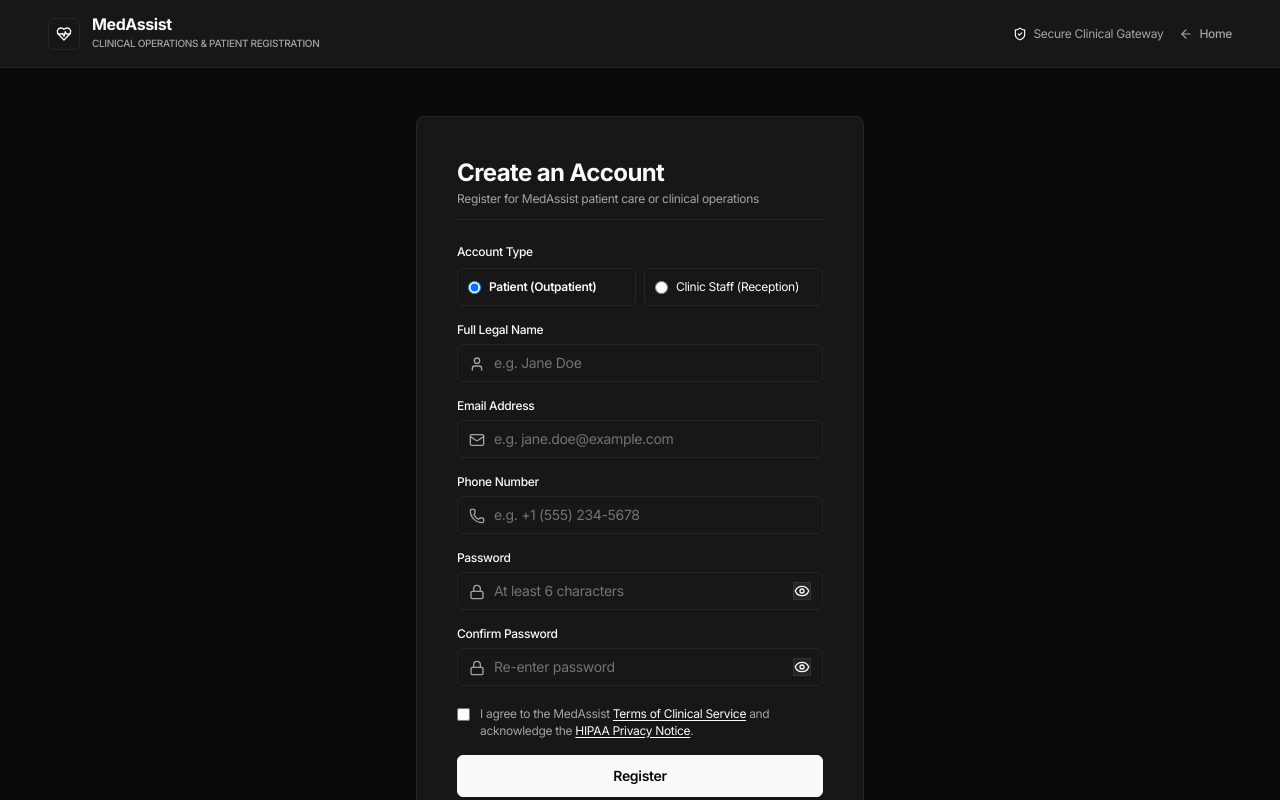
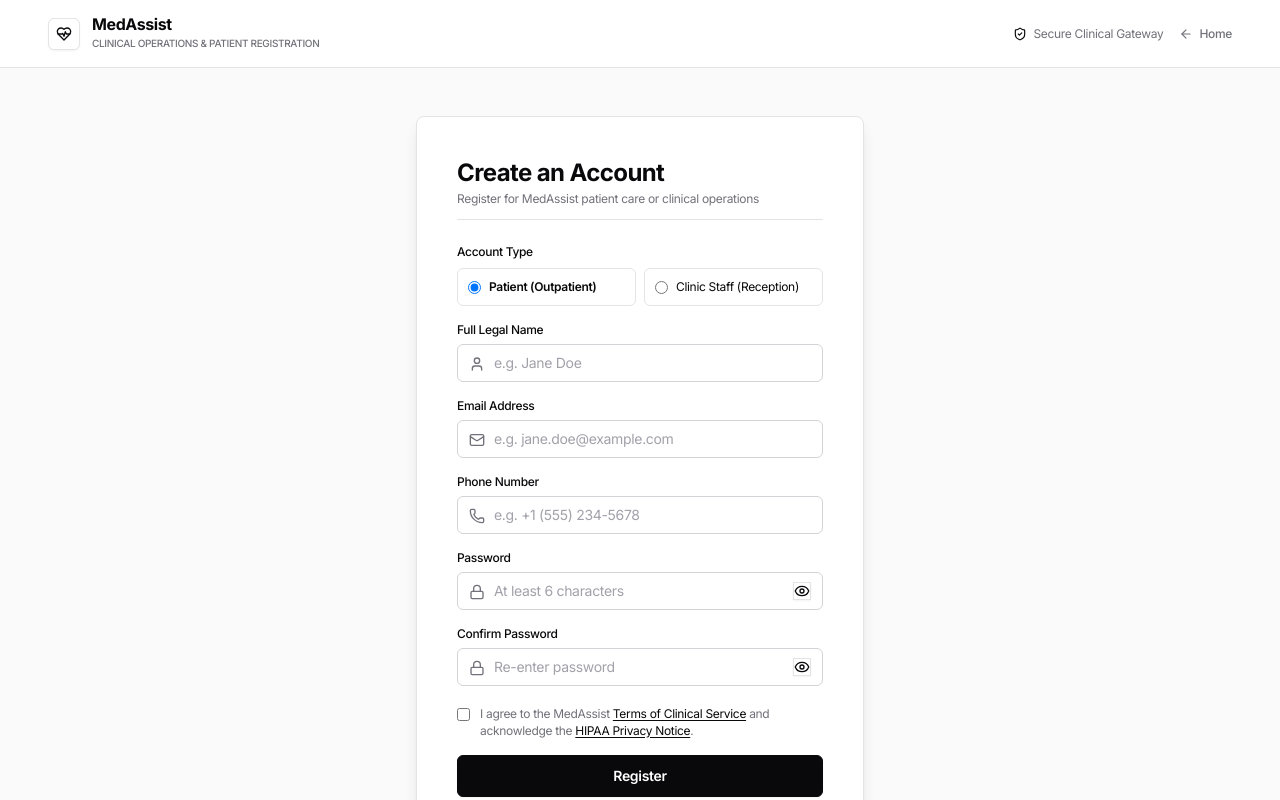
Before and after one commit to dwarakalokeshsadhu-bit/mediAssit, a React (Vite) app in the folder client/: page /register in a window 1280 px wide. Shown: the top 800 px of the page. Built offline with nearby package versions, Linux system fonts and the light colour scheme; no server answers; the HTML template or start-up script is replaced by a standard one.

Commit message:
feat: invert application theme from dark mode to clean high-contrast light mode

```diff
--- a/client/src/components/StatusBadge.jsx
+++ b/client/src/components/StatusBadge.jsx
@@ -4,89 +4,89 @@ const STATUS_CONFIGS = {
   // Appointment statuses
   scheduled: {
     label: 'Scheduled',
-    bg: 'bg-[#171717] text-[#a3a3a3] border-[#262626]',
-    dot: 'bg-[#a3a3a3]',
+    bg: 'bg-slate-100 text-slate-700 border-slate-200',
+    dot: 'bg-slate-400',
   },
   checked_in: {
     label: 'Checked In',
-    bg: 'bg-[#212121] text-[#fafafa] border-[#333333]',
-    dot: 'bg-[#fafafa]',
+    bg: 'bg-blue-50 text-blue-700 border-blue-200',
+    dot: 'bg-blue-500',
   },
   in_consultation: {
     label: 'In Consultation',
-    bg: 'bg-[#212121] text-[#fafafa] border-[#333333]',
-    dot: 'bg-[#e5e5e5] animate-pulse',
+    bg: 'bg-indigo-50 text-indigo-700 border-indigo-200',
+    dot: 'bg-indigo-500 animate-pulse',
   },
   completed: {
     label: 'Completed',
-    bg: 'bg-[#171717] text-[#737373] border-[#262626]',
-    dot: 'bg-[#525252]',
+    bg: 'bg-emerald-50 text-emerald-700 border-emerald-200',
+    dot: 'bg-emerald-500',
   },
   cancelled: {
     label: 'Cancelled',
-    bg: 'bg-[#1f1616] text-[#d4d4d4] border-[#382626]',
-    dot: 'bg-[#737373]',
+    bg: 'bg-neutral-100 text-neutral-500 border-neutral-200',
+    dot: 'bg-neutral-400',
   },
   no_show: {
     label: 'No Show',
-    bg: 'bg-[#171717] text-[#737373] border-[#262626]',
-    dot: 'bg-[#525252]',
+    bg: 'bg-rose-50 text-rose-700 border-rose-200',
+    dot: 'bg-rose-500',
   },
 
   // Lab order statuses
   ordered: {
     label: 'Order Placed',
-    bg: 'bg-[#171717] text-[#a3a3a3] border-[#262626]',
-    dot: 'bg-[#a3a3a3]',
+    bg: 'bg-amber-50 text-amber-800 border-amber-200',
+    dot: 'bg-amber-500',
   },
   sample_collected: {
     label: 'Sample Collected',
-    bg: 'bg-[#212121] text-[#fafafa] border-[#333333]',
-    dot: 'bg-[#fafafa]',
+    bg: 'bg-sky-50 text-sky-700 border-sky-200',
+    dot: 'bg-sky-500',
   },
   processing: {
     label: 'Processing',
-    bg: 'bg-[#212121] text-[#fafafa] border-[#333333]',
-    dot: 'bg-[#e5e5e5] animate-pulse',
+    bg: 'bg-purple-50 text-purple-700 border-purple-200',
+    dot: 'bg-purple-500 animate-pulse',
   },
   verified: {
     label: 'Verified & Released',
-    bg: 'bg-[#212121] text-[#fafafa] border-[#333333]',
-    dot: 'bg-[#e5e5e5]',
+    bg: 'bg-emerald-50 text-emerald-800 border-emerald-200',
+    dot: 'bg-emerald-500',
   },
 
   // Invoice / Payment statuses
   pending: {
     label: 'Payment Pending',
-    bg: 'bg-[#171717] text-[#a3a3a3] border-[#262626]',
-    dot: 'bg-[#a3a3a3]',
+    bg: 'bg-amber-50 text-amber-800 border-amber-200',
+    dot: 'bg-amber-500',
   },
   partially_paid: {
     label: 'Partial',
-    bg: 'bg-[#171717] text-[#a3a3a3] border-[#262626]',
-    dot: 'bg-[#a3a3a3]',
+    bg: 'bg-orange-50 text-orange-800 border-orange-200',
+    dot: 'bg-orange-500',
   },
   paid: {
     label: 'Settled / Paid',
-    bg: 'bg-[#212121] text-[#fafafa] border-[#333333]',
-    dot: 'bg-[#e5e5e5]',
+    bg: 'bg-emerald-50 text-emerald-800 border-emerald-200',
+    dot: 'bg-emerald-600',
   },
 
   // Lab flags
   normal: {
     label: 'Normal',
-    bg: 'bg-[#171717] text-[#a3a3a3] border-[#262626]',
-    dot: 'bg-[#a3a3a3]',
+    bg: 'bg-emerald-50 text-emerald-700 border-emerald-200',
+    dot: 'bg-emerald-500',
   },
   abnormal: {
     label: 'Abnormal Flag',
-    bg: 'bg-[#262626] text-[#fafafa] border-[#404040]',
-    dot: 'bg-[#fafafa] animate-pulse',
+    bg: 'bg-amber-50 text-amber-800 border-amber-300',
+    dot: 'bg-amber-500 animate-pulse',
   },
   critical: {
     label: 'Critical Alert',
-    bg: 'bg-[#2a1c1c] text-[#fafafa] border-[#4a2e2e]',
-    dot: 'bg-[#fafafa] animate-ping',
+    bg: 'bg-rose-50 text-rose-700 border-rose-300 font-semibold',
+    dot: 'bg-rose-600 animate-ping',
   },
 };
 
@@ -94,8 +94,8 @@ export const StatusBadge = ({ status, className = '' }) => {
   const normalizedStatus = status?.toLowerCase() || 'pending';
   const config = STATUS_CONFIGS[normalizedStatus] || {
     label: status || 'Unknown',
-    bg: 'bg-[#171717] text-[#a3a3a3] border-[#262626]',
-    dot: 'bg-[#737373]',
+    bg: 'bg-slate-100 text-slate-700 border-slate-200',
+    dot: 'bg-slate-400',
   };
 
   return (
--- a/client/src/index.css
+++ b/client/src/index.css
@@ -4,28 +4,29 @@
 
 @layer base {
   :root {
-    --theme-base: #0a0a0a;
-    --theme-surface: #171717;
-    --theme-surface-hover: #212121;
-    --theme-border: #262626;
-    --theme-text: #fafafa;
-    --theme-text-muted: #a3a3a3;
-    --theme-chart-stroke: #d4d4d4;
-    --theme-chart-dot: #e5e5e5;
-    --theme-chart-bar: #525252;
-    --theme-interactive: #262626;
-    --theme-interactive-hover: #333333;
+    --theme-base: #fafafa;
+    --theme-surface: #ffffff;
+    --theme-surface-hover: #f4f4f5;
+    --theme-border: #e4e4e7;
+    --theme-border-subtle: #f4f4f5;
+    --theme-text: #09090b;
+    --theme-text-muted: #71717a;
+    --theme-chart-stroke: #71717a;
+    --theme-chart-dot: #09090b;
+    --theme-chart-bar: #d4d4d8;
+    --theme-interactive: #ffffff;
+    --theme-interactive-hover: #f4f4f5;
   }
 
   body {
     font-family: 'Inter', 'Plus Jakarta Sans', system-ui, -apple-system, sans-serif;
-    color: #fafafa !important;
-    background-color: #0a0a0a !important;
+    color: #09090b !important;
+    background-color: #fafafa !important;
     letter-spacing: -0.02em;
   }
 
   h1, h2, h3, h4, h5, h6 {
-    color: #fafafa !important;
+    color: #09090b !important;
     font-family: 'Inter', 'Plus Jakarta Sans', sans-serif !important;
     letter-spacing: -0.03em;
     font-weight: 700;
@@ -39,29 +40,29 @@
     outline: none;
   }
 
-  /* Prevent browser from tinting inputs with light blue or yellow autofill */
+  /* Prevent browser from tinting inputs with dark or mismatched autofill */
   input:-webkit-autofill,
   input:-webkit-autofill:hover,
   input:-webkit-autofill:focus,
   input:-webkit-autofill:active {
-    -webkit-box-shadow: 0 0 0 50px #171717 inset !important;
-    -webkit-text-fill-color: #fafafa !important;
-    caret-color: #fafafa !important;
+    -webkit-box-shadow: 0 0 0 50px #ffffff inset !important;
+    -webkit-text-fill-color: #09090b !important;
+    caret-color: #09090b !important;
   }
 }
 
 /* ==========================================================================
-   GLOBAL DESIGN SYSTEM: LOW-SATURATION GRAYSCALE DARK THEME
-   Applies across all existing components & pages without individual edits.
+   GLOBAL DESIGN SYSTEM: HIGH-CONTRAST CLEAN LIGHT THEME
+   Applies across all existing components & pages automatically.
    ========================================================================== */
 
-/* 1. Base App Container & Body */
+/* 1. Base App Container & Body (#fafafa / #ffffff) */
 #root, main, .min-h-screen, .app-container {
-  background-color: #0a0a0a !important;
-  color: #fafafa !important;
+  background-color: #fafafa !important;
+  color: #09090b !important;
 }
 
-/* 2. Surfaces & Cards (#171717) */
+/* 2. Surfaces & Cards (#ffffff with subtle #e4e4e7 border) */
 .bg-white,
 .bg-slate-50,
 .bg-slate-100,
@@ -77,21 +78,21 @@ header,
 aside,
 nav[class*="bg-"],
 [class*="rounded-"][class*="border"] {
-  background-color: #171717 !important;
-  color: #fafafa !important;
-  border-color: #262626 !important;
+  background-color: #ffffff !important;
+  color: #09090b !important;
+  border-color: #e4e4e7 !important;
 }
 
 /* Clean background override for outer viewports */
 main, .main-viewport {
-  background-color: #0a0a0a !important;
+  background-color: #fafafa !important;
 }
 
-/* 3. Borders & Dividers (#262626 subtle 1px) */
+/* 3. Borders & Dividers (#e4e4e7 subtle 1px) */
 *,
 *:before,
 *:after {
-  border-color: #262626;
+  border-color: #e4e4e7;
 }
 
 .border,
@@ -108,16 +109,14 @@ main, .main-viewport {
 .divide-zinc-800 > *,
 .divide-y > *,
 .divide-x > * {
-  border-color: #262626 !important;
+  border-color: #e4e4e7 !important;
 }
 
-/* 4. Typography: Primary (#fafafa) & Secondary/Muted (#a3a3a3) */
+/* 4. Typography: Primary (#09090b) & Secondary/Muted (#71717a) */
 .text-black,
 .text-slate-900,
-.text-zinc-900,
-.text-white,
-.text-pureWhite {
-  color: #fafafa !important;
+.text-zinc-900 {
+  color: #09090b !important;
 }
 
 .text-slate-700,
@@ -128,151 +127,151 @@ main, .main-viewport {
 .text-zinc-400,
 .text-zinc-300,
 .text-muted,
-p:not(.text-primary) {
-  color: #a3a3a3 !important;
+p:not(.text-primary):not([class*="text-white"]):not([class*="text-emerald"]):not([class*="text-blue"]):not([class*="text-amber"]):not([class*="text-rose"]) {
+  color: #71717a !important;
 }
 
 /* 5. Inputs, Selects, Textareas */
 input:not([type="checkbox"]):not([type="radio"]),
 select,
 textarea {
-  background-color: #171717 !important;
-  color: #fafafa !important;
-  border: 1px solid #262626 !important;
+  background-color: #ffffff !important;
+  color: #09090b !important;
+  border: 1px solid #d4d4d8 !important;
   border-radius: 0.375rem !important;
 }
 
 input:focus,
 select:focus,
 textarea:focus {
-  border-color: #525252 !important;
-  box-shadow: 0 0 0 1px #525252 !important;
+  border-color: #09090b !important;
+  box-shadow: 0 0 0 1px #09090b !important;
 }
 
 input::placeholder,
 textarea::placeholder {
-  color: #737373 !important;
+  color: #a1a1aa !important;
 }
 
 /* 6. Tables */
 table {
-  color: #fafafa !important;
-  border-color: #262626 !important;
+  color: #09090b !important;
+  border-color: #e4e4e7 !important;
 }
 
 thead, thead tr, th {
-  background-color: #121212 !important;
-  color: #a3a3a3 !important;
-  border-color: #262626 !important;
+  background-color: #f4f4f5 !important;
+  color: #52525b !important;
+  border-color: #e4e4e7 !important;
 }
 
 tbody tr {
-  border-color: #262626 !important;
-  background-color: #171717 !important;
+  border-color: #e4e4e7 !important;
+  background-color: #ffffff !important;
 }
 
 tbody tr:hover {
-  background-color: #212121 !important;
+  background-color: #fafafa !important;
 }
 
 /* 7. Interactive Elements (+/- buttons, icon buttons) */
-/* Dark circular buttons with #262626 background, white icon, subtle hover */
 button[class*="rounded-full"],
 .btn-circle,
 .interactive-ctrl {
-  background-color: #262626 !important;
-  color: #fafafa !important;
-  border: 1px solid #262626 !important;
+  background-color: #ffffff !important;
+  color: #09090b !important;
+  border: 1px solid #e4e4e7 !important;
+  box-shadow: 0 1px 2px 0 rgba(0, 0, 0, 0.05);
   transition: all 0.2s cubic-bezier(0.16, 1, 0.3, 1);
 }
 
 button[class*="rounded-full"]:hover,
 .btn-circle:hover,
 .interactive-ctrl:hover {
-  background-color: #333333 !important;
-  border-color: #404040 !important;
-  color: #ffffff !important;
+  background-color: #f4f4f5 !important;
+  border-color: #d4d4d8 !important;
+  color: #000000 !important;
 }
 
-/* Primary Action Buttons: Muted Grayscale */
+/* Primary Action Buttons */
 .btn-primary,
 button[type="submit"] {
-  background-color: #fafafa !important;
-  color: #0a0a0a !important;
+  background-color: #09090b !important;
+  color: #ffffff !important;
   font-weight: 600;
-  border: 1px solid #fafafa !important;
+  border: 1px solid #09090b !important;
+  box-shadow: 0 1px 2px 0 rgba(0, 0, 0, 0.05);
   transition: all 0.2s ease;
 }
 
 .btn-primary:hover,
 button[type="submit"]:hover {
-  background-color: #e5e5e5 !important;
-  color: #0a0a0a !important;
+  background-color: #27272a !important;
+  color: #ffffff !important;
 }
 
 /* Secondary Buttons */
-button:not([type="submit"]):not([class*="rounded-full"]):not([class*="bg-transparent"]) {
-  background-color: #262626;
-  color: #fafafa;
-  border: 1px solid #333333;
+button:not([type="submit"]):not([class*="rounded-full"]):not([class*="bg-transparent"]):not([class*="bg-emerald"]):not([class*="bg-blue"]):not([class*="bg-amber"]):not([class*="bg-rose"]):not([class*="bg-purple"]):not([class*="bg-sky"]):not([class*="bg-black"]) {
+  background-color: #ffffff;
+  color: #09090b;
+  border: 1px solid #e4e4e7;
+  box-shadow: 0 1px 2px 0 rgba(0, 0, 0, 0.05);
 }
 
-button:not([type="submit"]):not([class*="rounded-full"]):not([class*="bg-transparent"]):hover {
-  background-color: #333333;
+button:not([type="submit"]):not([class*="rounded-full"]):not([class*="bg-transparent"]):not([class*="bg-emerald"]):not([class*="bg-blue"]):not([class*="bg-amber"]):not([class*="bg-rose"]):not([class*="bg-purple"]):not([class*="bg-sky"]):not([class*="bg-black"]):hover {
+  background-color: #f4f4f5;
 }
 
 /* 8. Chart & Data Visualization Styling */
-/* Chart/line strokes #d4d4d4 with data-point dots at #e5e5e5 */
 svg path[class*="stroke-"],
 svg line[class*="stroke-"],
 .recharts-line path,
 .chart-line {
-  stroke: #d4d4d4 !important;
+  stroke: #71717a !important;
 }
 
 svg circle[class*="fill-"],
 .recharts-line-dot,
 .chart-dot {
-  fill: #e5e5e5 !important;
-  stroke: #171717 !important;
+  fill: #09090b !important;
+  stroke: #ffffff !important;
 }
 
-/* Bar chart fills: #525252 (muted gray, no bright accent color) */
 svg rect[class*="fill-"],
 .recharts-bar-rectangle path,
 .recharts-bar-rectangle rect,
 .chart-bar {
-  fill: #525252 !important;
+  fill: #d4d4d8 !important;
 }
 
-/* 9. Minimalist Grayscale Badges */
-span[class*="rounded"][class*="text-xs"],
-.badge,
-.status-badge {
-  background-color: #212121 !important;
-  color: #fafafa !important;
-  border: 1px solid #262626 !important;
+/* 9. Minimalist Light Badges */
+span[class*="rounded"][class*="text-xs"]:not([class*="bg-emerald"]):not([class*="bg-blue"]):not([class*="bg-amber"]):not([class*="bg-rose"]):not([class*="bg-purple"]):not([class*="bg-teal"]),
+.badge:not([class*="bg-emerald"]):not([class*="bg-blue"]):not([class*="bg-amber"]):not([class*="bg-rose"]):not([class*="bg-purple"]) {
+  background-color: #f4f4f5 !important;
+  color: #09090b !important;
+  border: 1px solid #e4e4e7 !important;
 }
 
-/* 10. Custom Minimalist Grayscale Scrollbar */
+/* 10. Minimalist Light Scrollbar */
 ::-webkit-scrollbar {
   width: 6px;
   height: 6px;
 }
 ::-webkit-scrollbar-track {
-  background: #0a0a0a;
+  background: #fafafa;
 }
 ::-webkit-scrollbar-thumb {
-  background: #262626;
+  background: #d4d4d8;
   border-radius: 9999px;
 }
 ::-webkit-scrollbar-thumb:hover {
-  background: #404040;
+  background: #a1a1aa;
 }
 
 /* 11. Modal Backdrop */
 .modal-backdrop,
-div[class*="fixed inset-0"][class*="bg-black"] {
-  background-color: rgba(10, 10, 10, 0.85) !important;
-  backdrop-filter: blur(8px);
+div[class*="fixed inset-0"][class*="bg-black"],
+div[class*="fixed inset-0"][class*="bg-[#0a0a0a]"] {
+  background-color: rgba(0, 0, 0, 0.4) !important;
+  backdrop-filter: blur(4px);
 }
--- a/client/src/pages/auth/Login.jsx
+++ b/client/src/pages/auth/Login.jsx
@@ -224,7 +224,7 @@ export const Login = () => {
             <button
               type="submit"
               disabled={loading}
-              className="w-full py-2.5 px-4 rounded-md bg-theme-text text-theme-base font-semibold text-sm hover:bg-[#e5e5e5] transition-colors disabled:opacity-50 shadow-sm mt-2"
+              className="w-full py-2.5 px-4 rounded-md bg-neutral-900 text-white font-semibold text-sm hover:bg-neutral-800 transition-colors disabled:opacity-50 shadow-xs mt-2"
             >
               {loading ? 'Verifying Credentials...' : 'Log In'}
             </button>
--- a/client/src/pages/auth/Register.jsx
+++ b/client/src/pages/auth/Register.jsx
@@ -334,7 +334,7 @@ export const Register = () => {
             <button
               type="submit"
               disabled={loading}
-              className="w-full py-2.5 px-4 rounded-md bg-theme-text text-theme-base font-semibold text-sm hover:bg-[#e5e5e5] transition-colors disabled:opacity-50 shadow-sm mt-3"
+              className="w-full py-2.5 px-4 rounded-md bg-neutral-900 text-white font-semibold text-sm hover:bg-neutral-800 transition-colors disabled:opacity-50 shadow-xs mt-3"
             >
               {loading ? 'Creating Account...' : 'Register'}
             </button>
--- a/client/src/pages/public/HomePage.jsx
+++ b/client/src/pages/public/HomePage.jsx
@@ -68,13 +68,13 @@ export const HomePage = () => {
           <div className="hidden sm:flex items-center gap-3">
             <Link
               to="/login"
-              className="px-3.5 py-1.5 text-xs font-semibold text-theme-text hover:text-white border border-transparent hover:border-theme-border rounded-md transition-colors"
+              className="px-3.5 py-1.5 text-xs font-semibold text-theme-text hover:bg-neutral-100 border border-theme-border rounded-md transition-colors"
             >
               Log in
             </Link>
             <Link
               to="/register"
-              className="px-4 py-1.5 bg-theme-text text-theme-base font-semibold text-xs rounded-md hover:bg-[#e5e5e5] transition-all shadow-sm"
+              className="px-4 py-1.5 bg-neutral-900 text-white font-semibold text-xs rounded-md hover:bg-neutral-800 transition-all shadow-xs"
             >
               Register
             </Link>
@@ -174,7 +174,7 @@ export const HomePage = () => {
           <div className="flex flex-col sm:flex-row items-center justify-center gap-3 max-w-md mx-auto mb-12">
             <button
               onClick={() => navigate('/login')}
-              className="w-full sm:w-auto px-6 py-3 rounded-md bg-theme-text text-theme-base font-semibold text-sm hover:bg-[#e5e5e5] transition-colors flex items-center justify-center gap-2 shadow-sm"
+              className="w-full sm:w-auto px-6 py-3 rounded-md bg-neutral-900 text-white font-semibold text-sm hover:bg-neutral-800 transition-colors flex items-center justify-center gap-2 shadow-xs"
             >
               <span>Access Clinic Portal</span>
               <ChevronRight className="w-4 h-4" />
```
Also changed, not shown: client/src/components/ClassicFooter.jsx (+45 -45 lines), client/src/components/InfiniteMarquee.jsx (+8 -8 lines), client/src/components/Layout.jsx (+44 -44 lines), client/src/components/Modal.jsx (+6 -6 lines), client/src/components/PageCurtain.jsx (+6 -6 lines), client/tailwind.config.js (+13 -13 lines).
